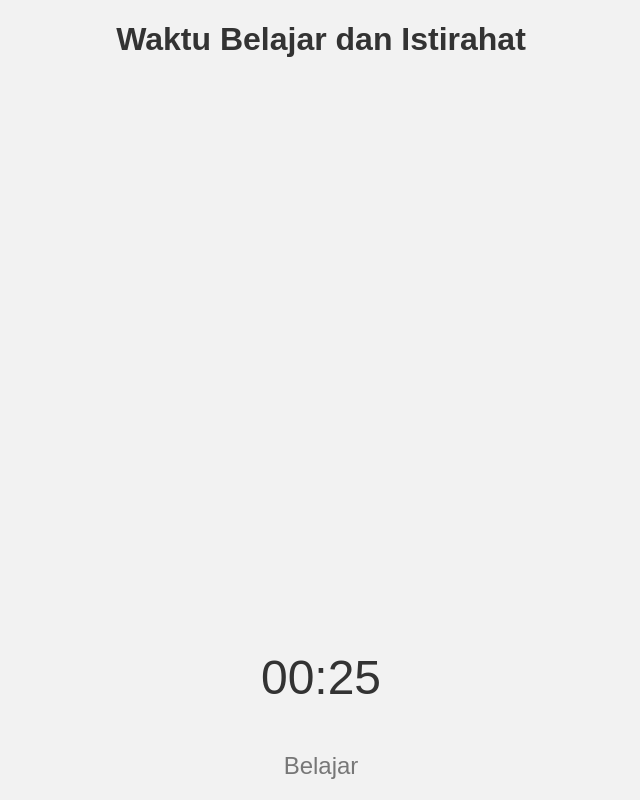
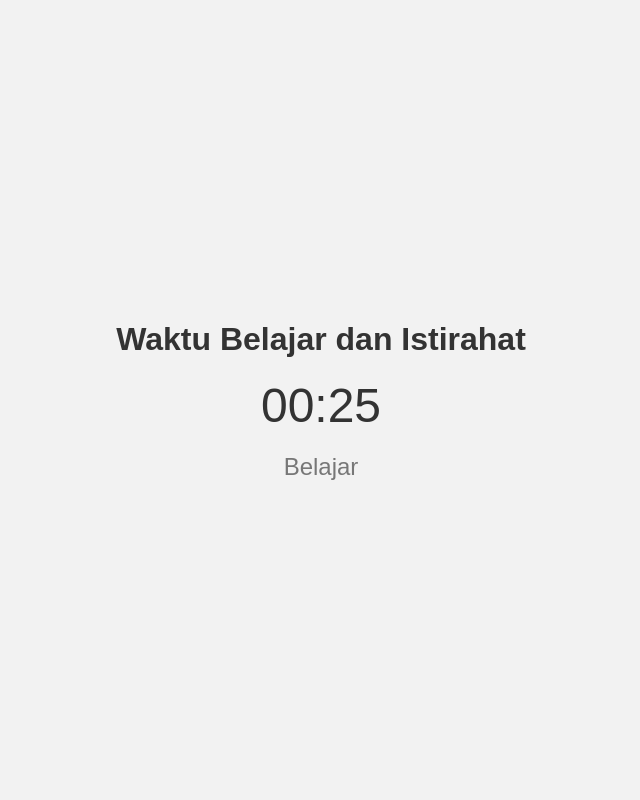
Before and after one commit to AdityaDwiNugroho/study-time-50-10, a plain HTML site: page index.html in a window 1280 px wide. Shown: the whole page, without its empty margins (319-959 px from the left). Drawn offline with Linux system fonts and the light colour scheme.

Commit message:
style.css

```diff
--- a/style.css
+++ b/style.css
@@ -17,13 +17,8 @@ h1 {
 #timer {
   font-size: 48px;
   color: #333333;
-  margin: auto;
-  margin-top: auto;
   margin-bottom: 20px;
-  transform: translateY(-50%);
 }
-
-
 
 #status {
   font-size: 24px;
```
